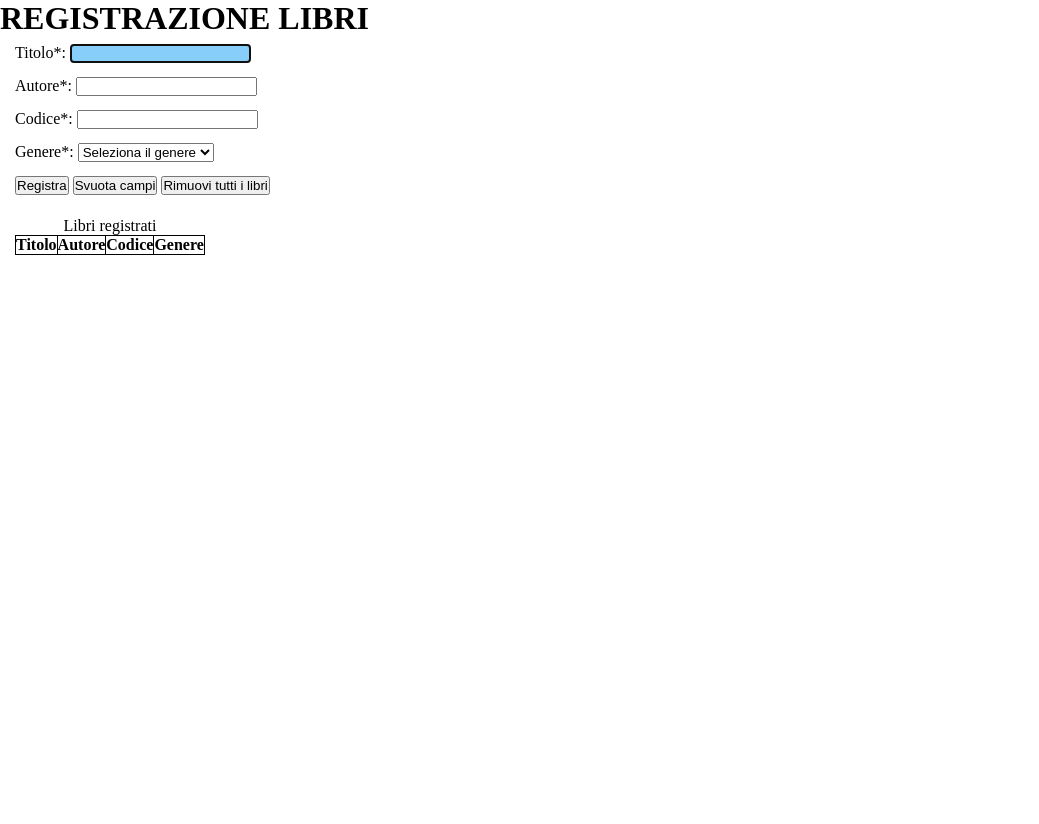
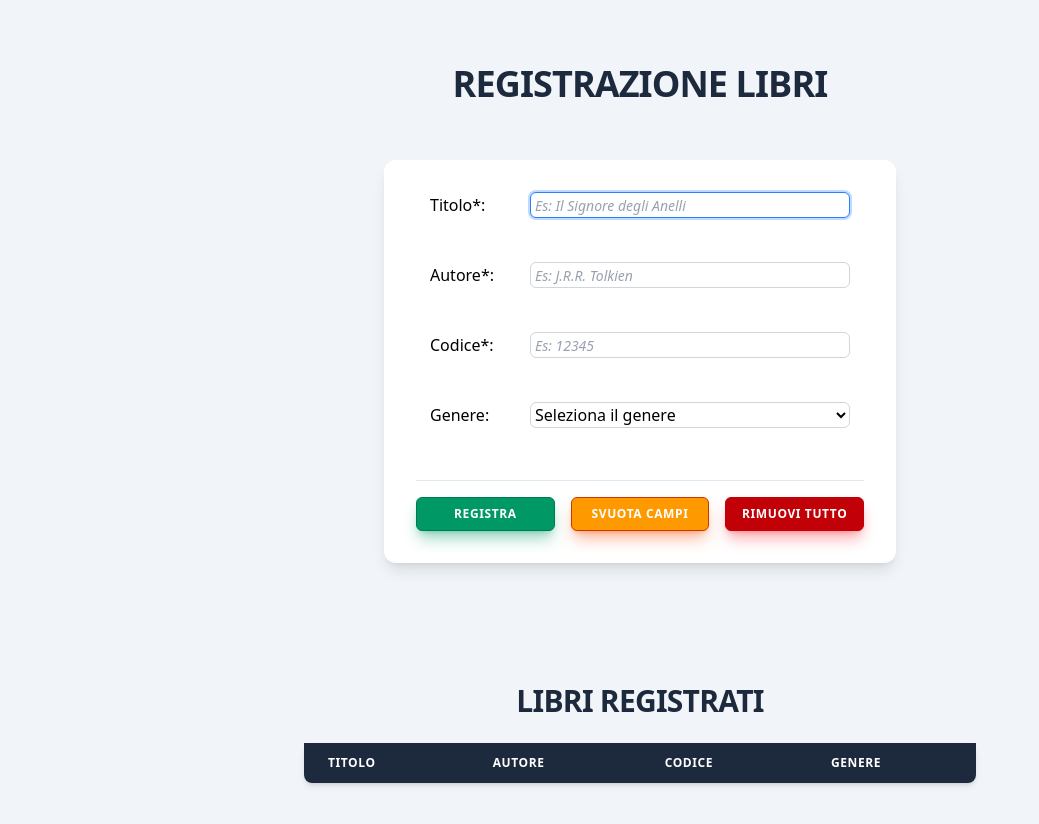
Before and after one commit to annamariasannazzaro-dotcom/biblioteca-js, a plain HTML site: page index.html in a window 1280 px wide. Shown: the whole page, without its empty margins (0-1039 px from the left). Before the commit the page ends 800 px from the top, so only its background shows below. Drawn offline with nearby package versions, Linux system fonts and the light colour scheme.

Commit message:
Stilizzato pagina con Tailwind e aggiunto stilizzazione dinamica delle righe della tabella in JS

```diff
--- a/ASSETS/JS/main.js
+++ b/ASSETS/JS/main.js
@@ -63,7 +63,7 @@ form.addEventListener('submit', e => {
 });
 
 for (const campo of campiDaValidare) {
-  campo.addEventListener('change', () => validaCampo(campo));
+  campo.addEventListener('input', () => validaCampo(campo));
 };
 
 for (const campo of campiDaValidare) {
@@ -113,11 +113,19 @@ function validaCampo(campo) {
 
 function popolaRigaTabella(libro) {
   let riga = tabella.insertRow();
+  //stile zebra e hover alla riga
+  riga.className = "odd:bg-white even:bg-slate-200 border-b border-slate-200 hover:bg-emerald-50 transition-colors"
   riga.insertCell().innerText = libro.titolo;
   riga.insertCell().innerText = libro.autore;
   riga.insertCell().innerText = libro.codice;
   riga.insertCell().innerText = libro.genere;
 }
+
+Array.from(riga.cells).forEach((cella,index) =>{
+  let classi="px-6 py-4 text-sm text-slate-900 font-medium";
+  classi += (index<2)? "text-left" : "text-center";
+  cella.className = classi;
+});
 
 //COSTRUTTORI
 function Libro(titolo, autore, codice, genere) {
--- a/index.html
+++ b/index.html
@@ -4,66 +4,59 @@
     <head>
         <meta charset="UTF-8">
         <meta name="viewport" content="width=device-width, initial-scale=1.0">
-    <title>Registrazione libri TF</title>
-    <link rel="shortcut icon" href="ASSETS/MEDIA/favicon1.jpg" type="image/x-icon">
-    <link rel="stylesheet" href="ASSETS/CSS/style.css">
-
+        <title>Registra libri</title>
+        <link rel="shortcut icon" href="ASSETS/MEDIA/favicon2.jpg" type="image/x-icon">
+        <!-- collegamento rapido a tailwind -->
+         <script src="https://cdn.jsdelivr.net/npm/@tailwindcss/browser@4"></script>
     </head>
 
-<body>
-    <main>
-        <h1>REGISTRAZIONE LIBRI</h1>
-        <form action="">
-            <section class="formRow">
-                <label for="titolo">Titolo*:</label>
-                <input type="text" name="titolo" id="titolo" class="daValidare" autofocus>
-                <span class="error"></span>
-
+    <body class="bg-slate-100 font-sans">
+        <main class="flex flex-col gap-10 items-center p-10 min-h-screen">
+            <h1 class="text-center text-4xl uppercase font-black text-slate-800 pt-6 pb-4 tracking-tight">REGISTRAZIONE LIBRI</h1>
+            <form action="" class="bg-white p-8 rounded-xl shadow-lg w-full max-w-lg flex flex-col items-center gap-6">
+                <section class="formRow relative flex items-center justify-between gap-5 pb-5">
+                    <label for="titolo" class="w-20">Titolo*:</label>
+                    <input type="text" name="titolo" id="titolo" autofocus class="daValidare  w-80 border border-gray-300 outline-none rounded-md bg-white focus:border-blue-500 focus:ring-2 focus:ring-blue-200 transition-all placeholder:text-sm placeholder:text-gray-400 placeholder:italic pl-1" placeholder="Es: Il Signore degli Anelli">
+                    <span class="error text-red-500 text-[10px] italic absolute left-[130px] bottom-1 leading-none"></span>
                 </section>
-
-            <form action="">
-                 <section class="formRow">
-                     <label for="autore">Autore*:</label>
-                     <input type="text" name="autore" id="autore" class="daValidare">
-                    <span class="error"></span>
-
+                <section class="formRow relative flex items-center justify-between gap-5 pb-5">
+                    <label for="autore" class="w-20">Autore*:</label>
+                    <input type="text" name="autore" id="autore" class="daValidare  w-80 border border-gray-300 outline-none rounded-md bg-white focus:border-blue-500 focus:ring-2 focus:ring-blue-200 transition-all placeholder:text-sm placeholder:text-gray-400 placeholder:italic pl-1" placeholder="Es: J.R.R. Tolkien">
+                    <span class="error text-red-500 text-[10px] italic absolute left-[130px] bottom-1 leading-none"></span>
                 </section>
-                    <form action="">
-                        <section class="formRow">
-                            <label for="codice">Codice*:</label>
-                            <input type="text" name="codice" id="codice" class="daValidare">
-                            <span class="error"></span>
-
+                <section class="formRow relative flex items-center justify-between gap-5 pb-5">
+                    <label for="codice" class="w-20">Codice*:</label>
+                    <input type="text" name="codice" id="codice" class="daValidare  w-80 border border-gray-300 outline-none rounded-md bg-white focus:border-blue-500 focus:ring-2 focus:ring-blue-200 transition-all placeholder:text-sm placeholder:text-gray-400 placeholder:italic pl-1" placeholder="Es: 12345">
+                    <span class="error text-red-500 text-[10px] italic absolute left-[130px] bottom-1 leading-none"></span>
                 </section>
-                        <section class="formRow">
-                            <label for="genere">Genere*:</label>
-                            <select name="genere" id="genere">
-                                <option value="">Seleziona il genere</option>
+                <section class="formRow relative flex items-center justify-between gap-5 pb-5">
+                    <label for="genere" class="w-20">Genere:</label>
+                    <select name="genere" id="genere" class=" w-80 border border-gray-300 outline-none rounded-md bg-white focus:border-blue-500 focus:ring-2 focus:ring-blue-200">
+                        <option value="" disabled selected class="text-gray-400">Seleziona il genere</option>
                         <option value="Romanzo">Romanzo</option>
                         <option value="Thriller">Thriller</option>
-                                <option value="Saggio">Saggio</option>
+                        <option value="Storico">Storico</option>
                         <option value="Biografia">Biografia</option>
                         <option value="Fantasy">Fantasy</option>
                     </select>
-
-
+                    <span class="error text-red-500 text-[10px] italic absolute left-[130px] bottom-1 leading-none"></span>
                 </section>
-                        <section class="formRow">
-                            <input type="submit" value="Registra">
-                             <input type="reset" value="Svuota campi">
-                             <button type="button" id="deleteAll">Rimuovi tutti i libri</button>
-                             <!-- Se non specifico il type="button", il button all'interno di un form è considerato un submit -->
+                <section class="formRow w-full flex justify-center gap-4 pt-4 mt-2 border-t border-slate-200">
+                    <input type="submit" value="Registra" class="font-bold uppercase tracking-wider w-48 py-2 text-xs text-white bg-emerald-600 hover:bg-emerald-700 border border-emerald-700 rounded-md shadow-lg shadow-emerald-600/40 hover:shadow-emerald-600/60">
+                    <input type="reset" value="Svuota campi" class="font-bold uppercase tracking-wider w-48 py-2 text-xs text-white bg-amber-500 hover:bg-orange-400 border border-orange-700 rounded-md shadow-lg shadow-orange-600/40 hover:shadow-orange-600/60">
+                    <button type="button" id="deleteAll" class="font-bold uppercase tracking-wider w-48 py-2 text-xs text-white bg-red-700 hover:bg-red-500 border border-red-700 rounded-md shadow-lg shadow-red-500/40 hover:shadow-red-500/60">Rimuovi tutto</button>
+                    <!-- Se non specifico il type="button" il button all'interno di un form è considerato un submit -->
                 </section>
             </form>
             <p id="esito" class="error"></p>
-                    <table>
-                        <caption>Libri registrati</caption>
-                        <thead>
+            <table class="mx-auto w-full max-w-2xl bg-white shadow-md rounded-lg overflow-hidden mt-10 mb-10 border-collapse">
+                <caption class="text-center text-3xl uppercase font-black text-slate-800 pb-6 tracking-tight">Libri registrati</caption>
+                <thead class="bg-slate-800 text-white uppercase text-xs sticky top-0">
                     <tr>
-                                <th>Titolo</th>
-                                <th>Autore</th>
-                                <th>Codice</th>
-                                <th>Genere</th>
+                        <th class="px-6 py-3 text-left tracking-wider ">Titolo</th>
+                        <th class="px-6 py-3 text-left tracking-wider">Autore</th>
+                        <th class="px-6 py-3 text-left tracking-wider">Codice</th>
+                        <th class="px-6 py-3 text-left tracking-wider">Genere</th>
                         <!-- <th>Azioni</th> -->
                     </tr>
                 </thead>
@@ -73,8 +66,7 @@
             </table>
         </main>
 
-
-    <!--FINE CODICE  -->
+        <!-- FINE CODICE -->
         <script src="ASSETS/JS/main.js"></script>
     </body>
 
```
Lines whose indentation alone changed are shown as unchanged.
